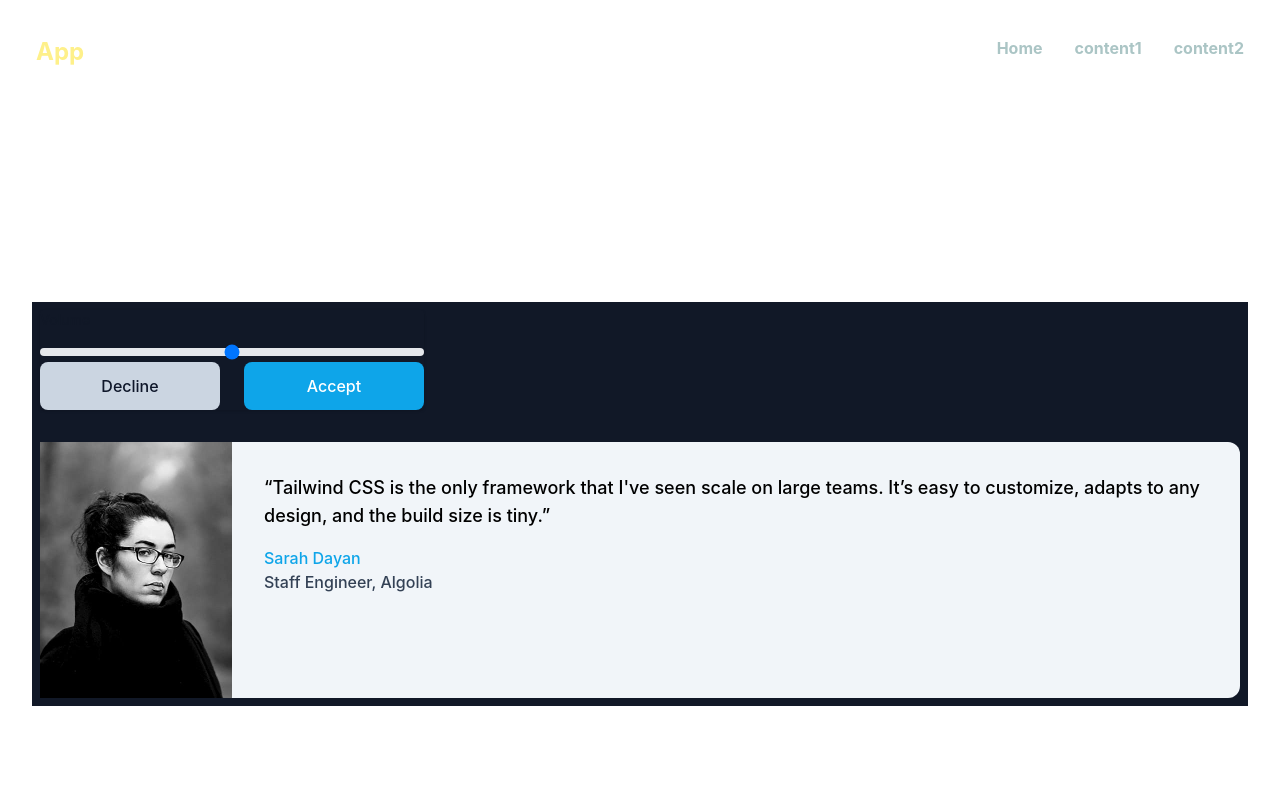
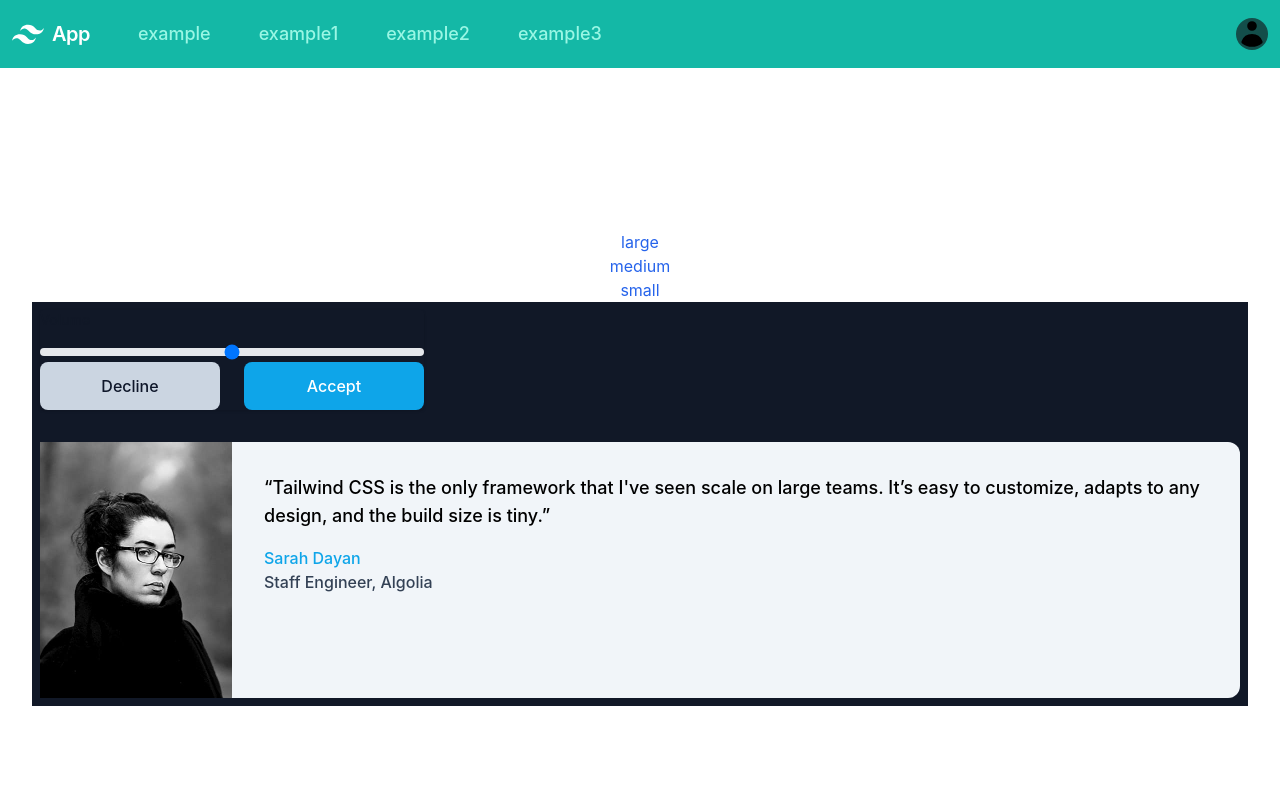
Before and after one commit to jey3dayo/nextjs-boilerplate, a Next.js app: page /example in a window 1280 px wide. Shown: the top 800 px of the page. Built offline with nearby package versions, Linux system fonts and the light colour scheme.

Commit message:
navigationをHeaderに実装

```diff
--- a/package.json
+++ b/package.json
@@ -39,6 +39,8 @@
     "tailwindcss": "^3.2.4"
   },
   "dependencies": {
+    "@headlessui/react": "^1.7.5",
+    "@heroicons/react": "^2.0.13",
     "@types/node": "18.11.11",
     "@types/react": "18.0.26",
     "@types/react-dom": "18.0.9",
--- a/pages/example.tsx
+++ b/pages/example.tsx
@@ -11,6 +11,9 @@ const Example: NextPageWithLayout = () => {
   return (
     <div className={styles.container}>
       <main className={styles.main}>
+        <div className="hidden text-blue-600 lg:block">large</div>
+        <div className="hidden text-blue-600 md:block">medium</div>
+        <div className="hidden text-blue-600 sm:block">small</div>
         <div className="dark: space-y-8 bg-gray-900 md:p-2">
           <div className="w-96 rounded shadow">
             <label htmlFor="default-range" className="mb-2 block text-sm font-medium text-gray-900 dark:text-white">
--- a/src/components/Header.tsx
+++ b/src/components/Header.tsx
@@ -1,29 +1,97 @@
+import { Menu, Transition, Popover } from '@headlessui/react';
+import { UserIcon, Bars3Icon as BarsIcon } from '@heroicons/react/20/solid';
 import Link from 'next/link';
+import { Fragment } from 'react';
+import { Logo } from '@/components/Svg';
 import { appName } from '@/config';
+import classNames from '@/lib/classNames';
 
-const contents = [
-  { name: 'Home', link: '/' },
-  { name: 'content1', link: '/example' },
-  { name: 'content2', link: '/example' },
+type Navigation = {
+  name: string;
+  href: string;
+  current?: boolean;
+};
+
+const navigation: Navigation[] = [
+  { name: 'example', href: '/example', current: true },
+  { name: 'example1', href: '/example1', current: false },
+  { name: 'example2', href: '/example2', current: false },
+  { name: 'example3', href: '/example3', current: false },
+];
+
+const profileNavigation: Navigation[] = [
+  { name: '設定', href: '#' },
+  { name: 'サインアウト', href: '#' },
 ];
 
 export default function Header() {
+  const handleMenu = () => {
+    // TODO: preview menu
+    console.log('handle menu');
+  };
+
   return (
-    <nav className="flex">
-      <div className="m-5 flex-none text-2xl font-bold text-secondary sm:flex-1 md:flex-1 lg:flex-1 xl:flex-1">
-        <Link href="/">
-          <div className="p-4">{appName}</div>
-        </Link>
+    <nav className="flex flex-wrap items-center justify-between bg-teal-500 p-3">
+      <Link href="/">
+        <div className="mr-6 flex shrink-0 items-center text-white">
+          <Logo size={8} />
+          <span className="text-xl font-semibold tracking-tight">{appName}</span>
+        </div>
+      </Link>
+
+      <div className="block md:hidden lg:hidden">
+        <button
+          className="flex items-center rounded border border-teal-400 px-3 py-2 text-teal-200 hover:border-white hover:text-white"
+          onClick={handleMenu}
+        >
+          <BarsIcon className="h-3 w-3" />
+        </button>
       </div>
 
-      <div className="m-5 flex-initial font-bold text-[#abc5c5] ">
-        <ul className="hidden flex-initial text-left md:flex">
-          {contents.map((value, i) => (
-            <li key={i} className="p-4">
-              <Link href={value.link}>{value.name}</Link>
-            </li>
+      <div className="hidden w-full grow md:flex md:w-auto md:items-center lg:flex lg:w-auto lg:items-center">
+        <div className="grow text-lg">
+          {navigation.map((v, i) => (
+            <Link
+              key={i}
+              href={v.href}
+              className="mx-3 mt-0 inline-block rounded-md px-3 py-2 font-medium text-teal-200 hover:bg-teal-400 hover:text-white"
+              aria-current="page"
+            >
+              {v.name}
+            </Link>
           ))}
-        </ul>
+        </div>
+
+        <Menu as="div" className="relative ml-3">
+          <Menu.Button className="flex rounded-full bg-teal-900 text-sm focus:outline-none focus:ring-2 focus:ring-teal-300 focus:ring-offset-2 focus:ring-offset-teal-800">
+            <span className="sr-only">ユーザメニュー</span>
+            <UserIcon className="h-8 w-8" />
+          </Menu.Button>
+          <Transition
+            as={Fragment}
+            enter="transition ease-out duration-100"
+            enterFrom="transform opacity-0 scale-95"
+            enterTo="transform opacity-100 scale-100"
+            leave="transition ease-in duration-75"
+            leaveFrom="transform opacity-100 scale-100"
+            leaveTo="transform opacity-0 scale-95"
+          >
+            <Menu.Items className="absolute right-0 z-10 mt-2 w-48 origin-top-right rounded-md bg-white py-1 shadow-lg ring-1 ring-black/5 focus:outline-none">
+              {profileNavigation.map((v, i) => (
+                <Menu.Item key={i}>
+                  {({ active }) => (
+                    <Link
+                      href={v.href}
+                      className={classNames(active ? 'bg-gray-100' : '', 'block px-4 py-2 text-sm text-gray-700')}
+                    >
+                      {v.name}
+                    </Link>
+                  )}
+                </Menu.Item>
+              ))}
+            </Menu.Items>
+          </Transition>
+        </Menu>
       </div>
     </nav>
   );
--- /dev/null
+++ b/src/components/Svg.tsx
@@ -0,0 +1,15 @@
+const defaultSize = 8;
+
+export function Logo(props: any) {
+  const size = props?.size ?? defaultSize;
+  return (
+    <svg
+      {...props}
+      className={`mr-2 h-${size} w-${size} fill-current`}
+      viewBox="0 0 54 54"
+      xmlns="http://www.w3.org/2000/svg"
+    >
+      <path d="M13.5 22.1c1.8-7.2 6.3-10.8 13.5-10.8 10.8 0 12.15 8.1 17.55 9.45 3.6.9 6.75-.45 9.45-4.05-1.8 7.2-6.3 10.8-13.5 10.8-10.8 0-12.15-8.1-17.55-9.45-3.6-.9-6.75.45-9.45 4.05zM0 38.3c1.8-7.2 6.3-10.8 13.5-10.8 10.8 0 12.15 8.1 17.55 9.45 3.6.9 6.75-.45 9.45-4.05-1.8 7.2-6.3 10.8-13.5 10.8-10.8 0-12.15-8.1-17.55-9.45-3.6-.9-6.75.45-9.45 4.05z" />
+    </svg>
+  );
+}
--- /dev/null
+++ b/src/lib/classNames.tsx
@@ -0,0 +1,3 @@
+export default function classNames(...classes: string[]) {
+  return classes.filter(Boolean).join(' ');
+}
--- a/src/styles/colors.ts
+++ b/src/styles/colors.ts
@@ -1,8 +1,8 @@
 const palette = require('tailwindcss/colors');
 
 const colors = {
-  primary: palette.teal['700'],
+  primary: palette.teal['500'],
   secondary: palette.yellow['200'],
 };
 
-module.exports = (colors.__esModule ? colors : { default: colors }).default;
+module.exports = colors;
```
Also changed, not shown: 1 other file (tests, documents, lock files or other folders).
